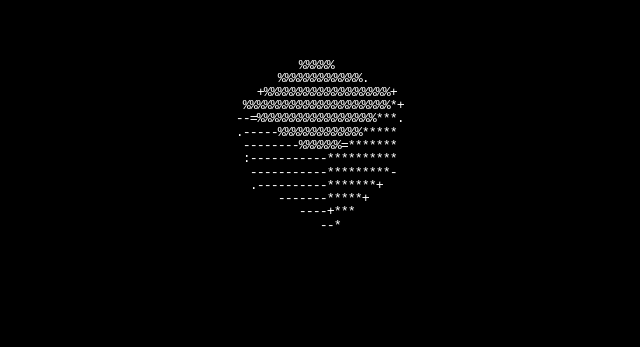
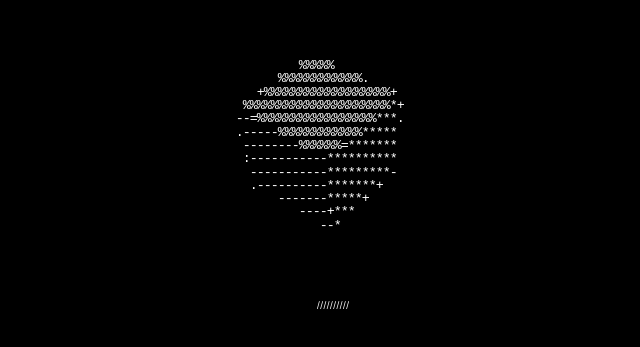
Before and after one commit to DavidRios22/threejstest, a React (Create React App) app: page / in a window 1280 px wide. Shown: the part 261-608 px from the top of the page, without its empty margins (317-957 px from the left). Built offline with nearby package versions, Linux system fonts and the light colour scheme.

Commit message:
added loading animation and started continue

```diff
--- a/src/App.css
+++ b/src/App.css
@@ -6,12 +6,14 @@ body,
   margin: 0;
   padding: 0;
   color: white;
-  text-align: center;
 }
 
 .box {
-    width: 100vw;
+  width: 100vw;
   height: 100vh;
+  display: flex;
+  justify-content: center;
+  align-items: center;
 }
 
 .loading {
@@ -20,7 +22,21 @@ body,
   position: fixed;
 }
 
-.loading p {
+
+
+.loading {
+  width: 100vw;
+  left: 10px;
+  text-align: center;
+  font-size: 9px;
+
+}
+
+.continue {
+  position: absolute;
   margin: 0;
+  left: 590px;
+  bottom: 287px;
   font-size: 9px;
+  color: black;
 }
--- a/src/App.js
+++ b/src/App.js
@@ -1,10 +1,43 @@
 import "./App.css"
+import { useState, useEffect } from "react"
 import { Canvas } from "@react-three/fiber"
 import { AsciiRenderer} from "@react-three/drei"
 import Cube from "./Cube"
 
 function App() {
-  const loadingBar = ""
+
+  const [pipeColors, setPipeColors] = useState(Array(10).fill('black'));
+
+  useEffect(() => {
+    const delay = setTimeout(() => {
+      const revealPipes = () => {
+        setPipeColors((prevColors) => {
+          const updatedColors = [...prevColors];
+          const nextIndex = updatedColors.findIndex((color) => color === 'black');
+          if (nextIndex >= 0) {
+            updatedColors[nextIndex] = 'white';
+          }
+          return updatedColors;
+        })
+      };
+
+      const intervalId = setInterval(revealPipes, 200);
+
+      return () => {
+        clearInterval(intervalId);
+      };
+    }, 1000);
+
+    return () => {
+      clearTimeout(delay);
+    };
+  }, []);
+
+
+
+
+
+
   return (
     <div className="box">
       <Canvas>
@@ -13,8 +46,13 @@ function App() {
         <Cube />
       </Canvas>
       <div className="loading">
-        <p>{loadingBar}</p>
+        {pipeColors.map((color, index) => (
+          <span key={index} style={{ color }}>
+            {"/"}
+          </span>
+        ))}
       </div>
+      <p className="continue">continue</p>
     </div>
   )
 }
```
